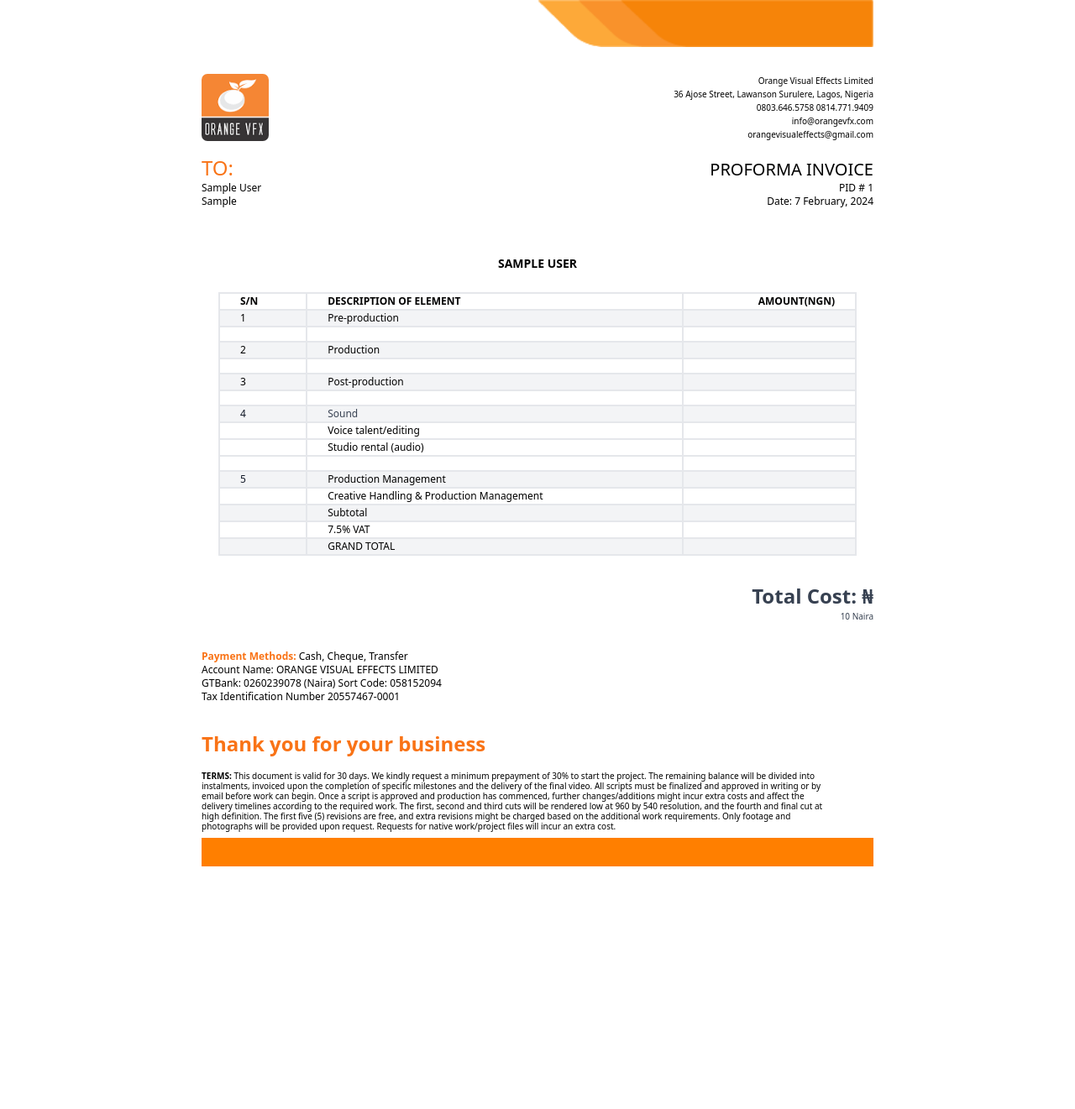
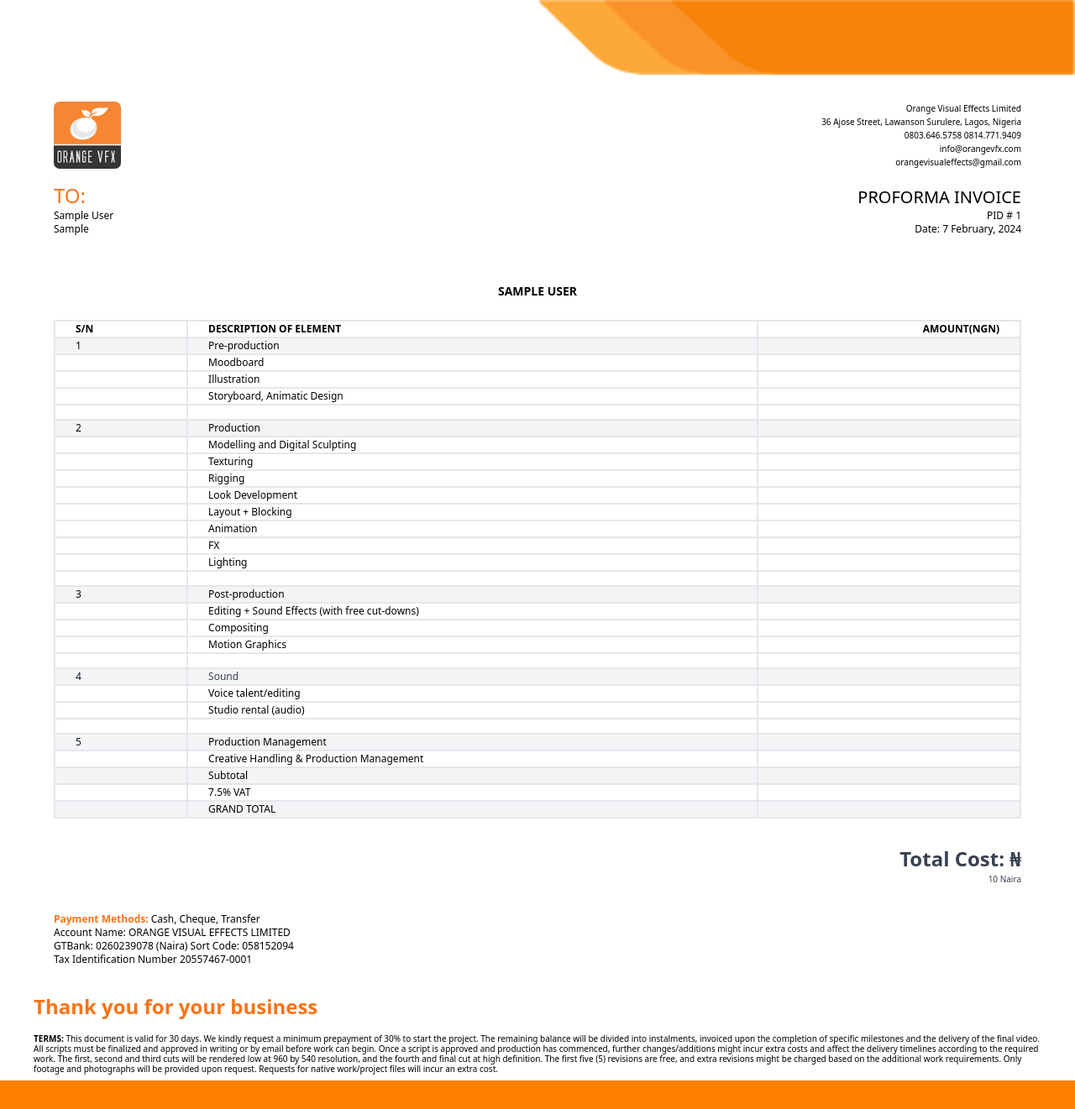
Before and after one commit to Benedixit/quotation_app, a Django app: template templates/invoice/generate.html in a window 1280 px wide. Shown: the whole page at 84% size. Before the commit the page ends 1032 px from the top, so only its background shows below. Run offline with Django 5.2, Linux system fonts and the light colour scheme; tables that the repository leaves empty hold one stand-in row (values such as "Sample post"); the template is opened without the code that fills it: values that come from a table or form of the project are taken from there, most other values are stand-ins (such as "Sample title", 1, 10 or a date in 2020); some libraries are stand-ins or nearby versions.

Commit message:
improve invoice template

```diff
--- a/templates/index.html
+++ b/templates/index.html
@@ -31,7 +31,7 @@
 
 
 </div>
-<div class="flex justify-center px-24 py-10 min-h-[80vh]">
+<div class="flex justify-center px-24 py-10">
     <table class="w-full text-sm text-left rtl:text-right text-gray-500 dark:text-gray-400 summary_table">
         <thead class="text-xs text-gray-700 uppercase bg-gray-200 dark:bg-gray-700 dark:text-gray-400">
           <tr>
--- a/templates/invoice/generate.html
+++ b/templates/invoice/generate.html
@@ -19,27 +19,26 @@
     </style>
 </head>
 
-<body class="flex justify-center text-xs">
+<body>
 
-    <div class="flex flex-col justify-center">
-        <div class="grid grid-cols-2 pb-8">
-            <div>
-
+    <div class="flex items-center text-xs">
+        <div class="flex flex-col">
+        <div class="flex pb-8">
+            <div class="w-1/2">
             </div>
-            <div>
-                <img src="{% static 'img/top.png' %}" alt="" width="400px">
+            <div class="-mr-2 w-1/2">
+                <img src="{% static 'img/top.png' %}" alt="" class="w-full">
             </div>
-
         </div>
 
-        <div class="grid grid-cols-2 pb-8">
-            <div class="flex flex-col">
+        <div class="flex justify-items-stretch pb-8 px-16">
+            <div class="flex flex-col justify-self-start w-1/2">
                 <img src="{% static 'img/logo.png' %}" alt="" width="80px" style="border-radius: 7px;">
                 <h1 class="text-2xl text-orange-500 mt-4">TO:</h1>
                 <p>{{ data.company_name }}</p>
                 <p>{{ data.company_location }}</p>
             </div>
-            <div class="flex flex-col text-right">
+            <div class="flex flex-col text-right w-1/2">
                 <ul>
                     <li style="font-size: 10px;">Orange Visual Effects Limited</li>
                     <li style="font-size: 10px;">36 Ajose Street, Lawanson Surulere, Lagos, Nigeria</li>
@@ -59,7 +58,7 @@
 
         <h1 class="uppercase font-bold my-6 text-center text-sm uppercase">{{ data.invoice_title }}</h1>
 
-        <div class="flex justify-center relative overflow-x-auto mx-5">
+        <div class="flex justify-center relative overflow-x-auto px-16">
             <table class="w-full text-xs text-left rtl:text-right dark:text-gray-400">
                 <thead class="bg-white border-b dark:bg-gray-800 dark:border-gray-700">
                     <tr>
@@ -90,7 +89,7 @@
                         </td>
                     </tr>
 
-                    {% if include_data.moodboard == "true" %}
+                    {% if include_data.moodboard == True %}
                     <tr class="bg-white border-b dark:bg-gray-800 dark:border-gray-700">
                         <th scope="row" class="border-2 border-solid font-medium whitespace-nowrap dark:text-white">
 
@@ -110,7 +109,7 @@
                     </tr>
                     {% endif %}
 
-                    {% if include_data.illustration == "true" %}
+                    {% if include_data.illustration == True %}
                     <tr class="bg-white dark:bg-gray-800">
                         <th scope="row"
                             class="border-2 border-solid px-6 font-medium whitespace-nowrap dark:text-white">
@@ -130,7 +129,7 @@
                     </tr>
                     {% endif %}
 
-                    {% if include_data.storyboard == "true" %}
+                    {% if include_data.storyboard == True %}
                     <tr class="bg-white dark:bg-gray-800">
                         <th scope="row"
                             class="border-2 border-solid px-6 font-medium whitespace-nowrap dark:text-white">
@@ -185,7 +184,7 @@
                         </td>
                     </tr>
 
-                    {% if include_data.modelling == "true" %}
+                    {% if include_data.modelling == True %}
                     <tr class="bg-white border-b dark:bg-gray-800 dark:border-gray-700">
                         <th scope="row" class="border-2 border-solid font-medium whitespace-nowrap dark:text-white">
 
@@ -205,7 +204,7 @@
                     {% endif %}
 
 
-                    {% if include_data.texturing == "true" %}
+                    {% if include_data.texturing == True %}
                     <tr class="bg-white dark:bg-gray-800">
                         <th scope="row"
                             class="border-2 border-solid px-6 font-medium whitespace-nowrap dark:text-white">
@@ -225,7 +224,7 @@
                     </tr>
                     {% endif %}
 
-                    {% if include_data.rigging == "true" %}
+                    {% if include_data.rigging == True %}
                     <tr class="bg-white dark:bg-gray-800">
                         <th scope="row"
                             class="border-2 border-solid px-6 font-medium whitespace-nowrap dark:text-white">
@@ -236,7 +235,7 @@
                         </td>
 
                         <td class="border-2 border-solid px-6 text-right">
-                            {% if data.rigging_price != 0.00 %}
+                            {% if data.rigging_price != "0.0" %}
                                 {{ data.rigging_price|floatformat:"2"|intcomma }}
                             {% else %}
                                 FREE
@@ -245,7 +244,7 @@
                     </tr>
                     {% endif %}
 
-                    {% if include_data.lookdev == "true" %}
+                    {% if include_data.lookdev == True %}
                     <tr class="bg-white dark:bg-gray-800">
                         <th scope="row"
                             class="border-2 border-solid px-6 font-medium text-gray-900 whitespace-nowrap dark:text-white">
@@ -265,7 +264,7 @@
                     </tr>
                     {% endif %}
 
-                    {% if include_data.layout == "true" %}
+                    {% if include_data.layout == True %}
                     <tr class="bg-white dark:bg-gray-800">
                         <th scope="row"
                             class="border-2 border-solid px-6 font-medium text-gray-900 whitespace-nowrap dark:text-white">
@@ -285,7 +284,7 @@
                     </tr>
                     {% endif %}
 
-                    {% if include_data.animation == "true" %}
+                    {% if include_data.animation == True %}
                     <tr class="bg-white dark:bg-gray-800">
                         <th scope="row"
                             class="border-2 border-solid px-6 font-medium text-gray-900 whitespace-nowrap dark:text-white">
@@ -296,7 +295,7 @@
                         </td>
 
                         <td class="border-2 border-solid px-6 text-right">
-                            {% if data.animation_price != 0.0 %}
+                            {% if data.animation_price != "0.0" %}
                                 {{ data.animation_price|floatformat:"2"|intcomma }}
                             {% else %}
                                 FREE
@@ -306,7 +305,7 @@
                     </tr>
                     {% endif %}
 
-                    {% if include_data.fx == "true" %}
+                    {% if include_data.fx == True %}
                     <tr class="bg-white dark:bg-gray-800">
                         <th scope="row"
                             class="border-2 border-solid px-6 font-medium text-gray-900 whitespace-nowrap dark:text-white">
@@ -326,7 +325,7 @@
                     </tr>
                     {% endif %}
 
-                    {% if include_data.lighting == "true" %}
+                    {% if include_data.lighting == True %}
                     <tr class="bg-white dark:bg-gray-800">
                         <th scope="row"
                             class="border-2 border-solid px-6 font-medium text-gray-900 whitespace-nowrap dark:text-white">
@@ -396,7 +395,7 @@
                         </td>
                     </tr>
 
-                    {% if include_data.editing == "true" %}
+                    {% if include_data.editing == True %}
                     <tr class="bg-white border-b dark:bg-gray-800 dark:border-gray-700">
                         <th scope="row"
                             class="border-2 border-solid px-6 font-medium whitespace-nowrap dark:text-white">
@@ -416,7 +415,7 @@
                     </tr>
                     {% endif %}
 
-                    {% if include_data.compositing == "true" %}
+                    {% if include_data.compositing == True %}
                     <tr class="bg-white dark:bg-gray-800">
                         <th scope="row"
                             class="border-2 border-solid px-6 font-medium text-gray-900 whitespace-nowrap dark:text-white">
@@ -437,7 +436,7 @@
                     {% endif %}
 
 
-                    {% if include_data.motion == "true" %}
+                    {% if include_data.motion == True %}
                     <tr class="bg-white dark:bg-gray-800">
                         <th scope="row"
                             class="border-2 border-solid px-6 font-medium text-gray-900 whitespace-nowrap dark:text-white">
@@ -641,25 +640,25 @@
             </table>
         </div>
 
-        <div class="text-gray-700 text-right py-8">
+        <div class="text-gray-700 text-right py-8 px-16">
             <h1 class="text-2xl font-bold">Total Cost: ₦{{ data.final_cost|floatformat:"2"|intcomma }}</h1>
             <p style="font-size: 10px;">{{ cost_in_words|capfirst }} Naira</p>
         </div>
 
 
-        <ul class="pb-8">
+        <ul class="pb-8 px-16">
             <li><span class="text-orange-500 font-bold">Payment Methods:</span> Cash, Cheque, Transfer</li>
             <li>Account Name: ORANGE VISUAL EFFECTS LIMITED</li>
             <li>GTBank: 0260239078 (Naira) Sort Code: 058152094</li>
             <li>Tax Identification Number 20557467-0001</li>
         </ul>
 
-        <div class="flex flex-col justify-center pb-2">
+        <div class="flex flex-col justify-center pb-2 px-10">
             <h1 class="text-2xl font-bold text-left pb-4 text-orange-500">Thank you for your business</h1>
-            <p style="font-size: 10px; width: 750px; line-height: 12px;"><b>TERMS:</b> This document is valid for 30 days. We kindly request a
-                minimum prepayment of 30% to start the project. The remaining balance will be divided into
-                instalments, invoiced upon the
-                completion of specific milestones and the delivery of the final video. All scripts must be finalized
+            <p style="font-size: 10px; line-height: 12px;" class="text-xs w-full"><b>TERMS:</b> This document is valid for 30 days.
+                We kindly request a minimum prepayment of 30% to start the project. The remaining balance will be divided into
+                instalments, invoiced upon the completion of specific milestones and the delivery of the final video.
+                All scripts must be finalized
                 and approved in writing or by email before work can begin. Once a script is approved and production
                 has commenced, further changes/additions might incur extra costs and affect the delivery timelines
                 according to the required work. The first, second and third cuts will be rendered low at 960 by 540
@@ -669,11 +668,13 @@
                 extra cost.</p>
         </div>
 
-        <div style="width: 800px; height: 34px; background-color: #ff7f00;">
+        <div style="height: 34px; background-color: #ff7f00;" class="w-full">
 
         </div>
 
 
+
+    </div>
     </div>
 
 
--- a/templates/others/footer.html
+++ b/templates/others/footer.html
@@ -1,5 +1,5 @@
 
-<footer class="bg-green-500 bottom-0">
+<footer class="bg-green-500 fixed bottom-0">
         <span class="block sm:text-center font-medium py-6">© 2024
             <a href="https://orangevfx.com/" class="hover:underline">Orange VFX Studios</a>. All Rights Reserved.</span>
 </footer>
```
